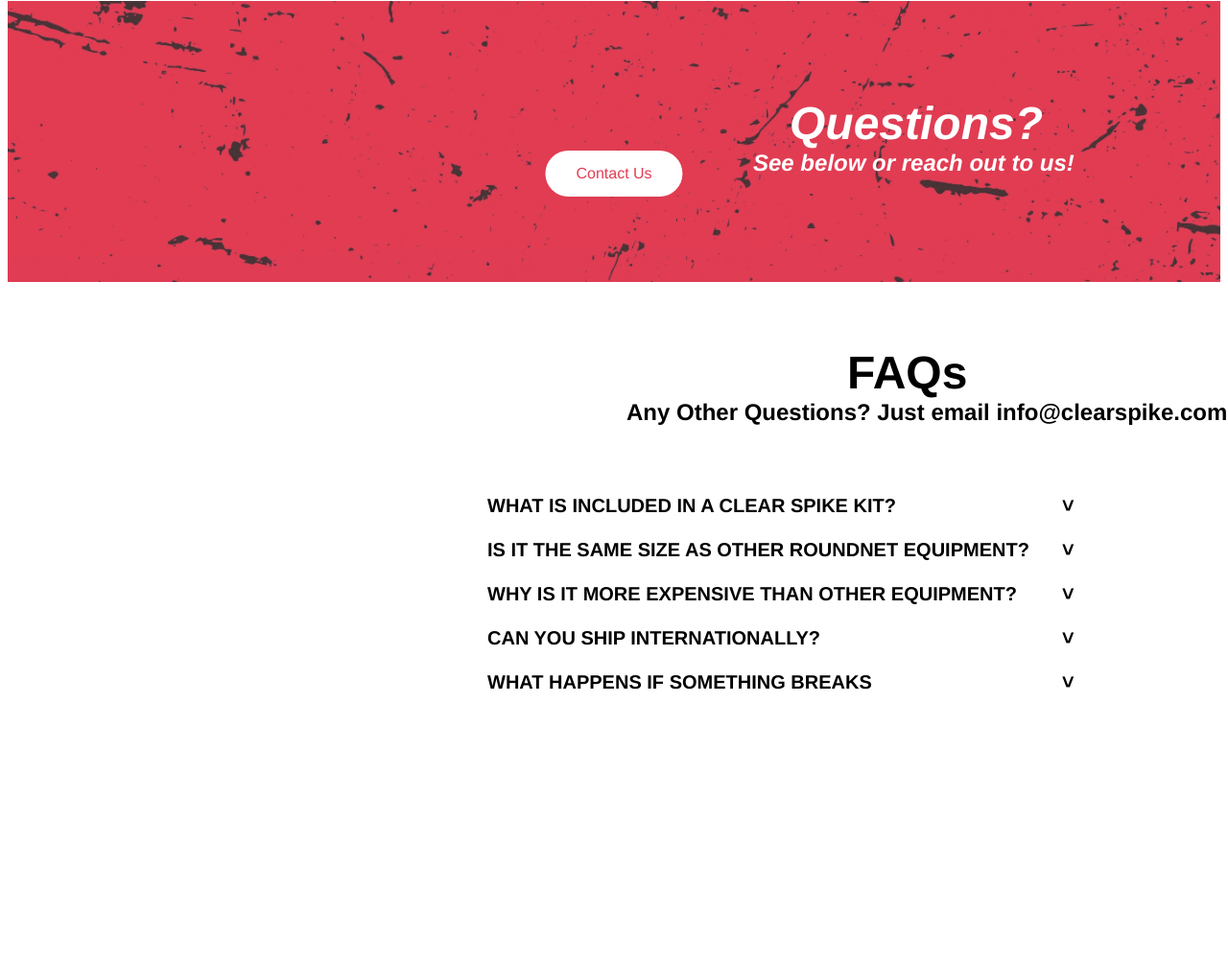
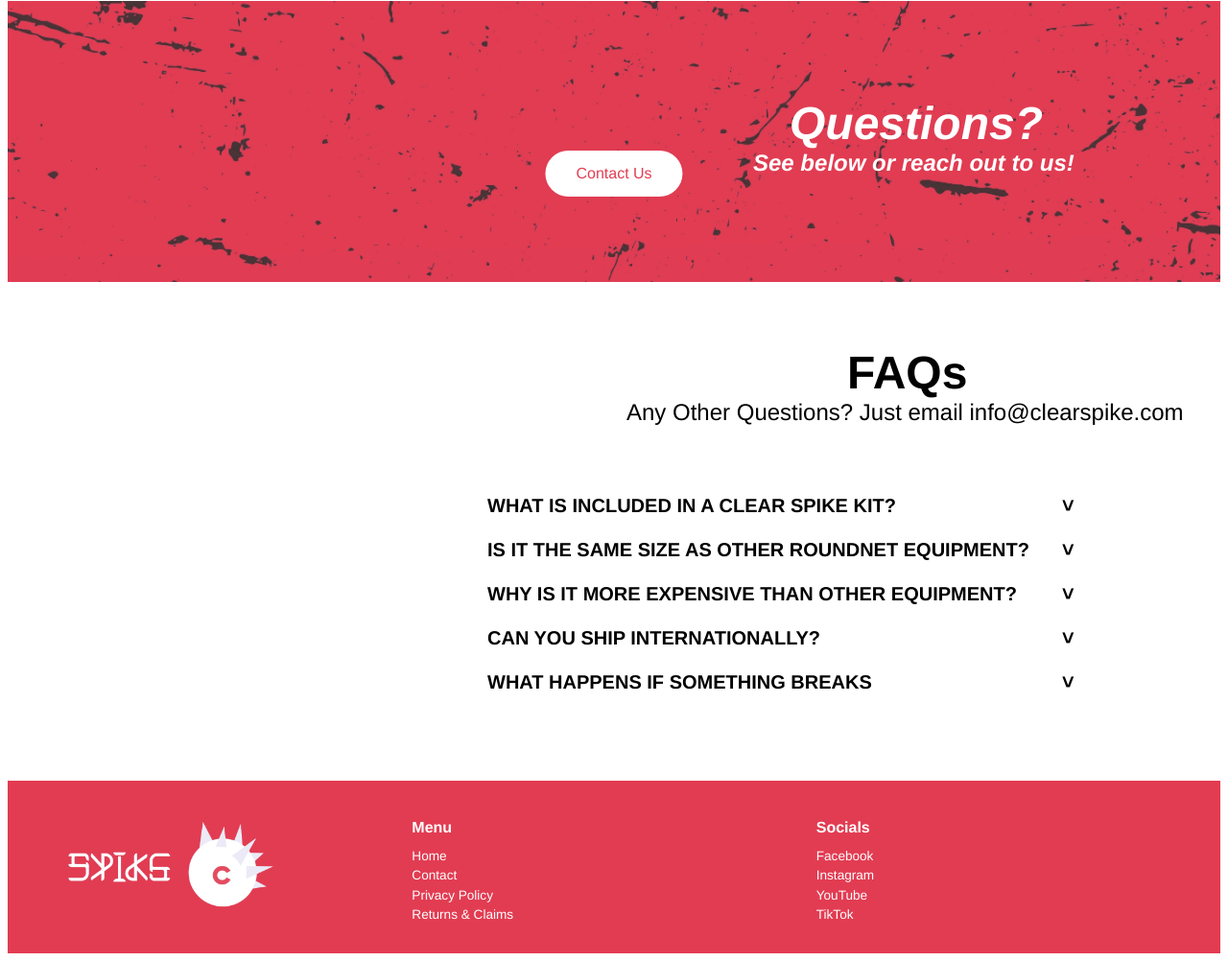
Before and after one commit to jacpul/ClearSpike, a plain HTML site: page index.html in a window 1280 px wide. Shown: the part 1554-2556 px from the top of the page at 96% size. Before the commit the page ends 2338 px from the top, so only its background shows below. Drawn offline with Linux system fonts and the light colour scheme.

Commit message:
added footer, fixed some overflow, added inver logo, linked socials and added menu in footer

```diff
--- a/index.html
+++ b/index.html
@@ -137,5 +137,34 @@
         </ul>
     </header>
 
+    <footer class="footer">
+        <div class="row">
+            <div class="footer-col1">
+                <ul>
+                    <img src="images/wordandlogo inverse.png" alt="Clear Spike Logo" style="width: auto; height: 100px;">
+                </ul>
+            </div>
+            <div class="footer-col2">
+                <h4>Menu</h4>
+                <ul>
+                    <li><a href="index.html">Home</a></li>
+                    <li><a href="contact.html">Contact</a></li>
+                    <li><a href="privacy.html">Privacy Policy</a></li>
+                    <li><a href="returns.html">Returns & Claims</a></li>
+                </ul>
+            </div>
+            <div class="footer-col3">
+                <h4>Socials</h4>
+                <ul>
+                    <li><a href="https://www.facebook.com/premier.spike" target="_blank">Facebook</a></li>
+                    <li><a href="https://www.instagram.com/premier.spike/" target="_blank">Instagram</a></li>
+                    <li><a href="https://www.youtube.com/@PremierSpike" target="_blank">YouTube</a></li>
+                    <li><a href="https://www.tiktok.com/@premier.spike" target="_blank">TikTok</a></li>
+                </ul>
+            </div>
+        </div>
+        <div class="sub-footer"></div>
+    </footer>
+
 </body>
 </html>
--- a/styles.css
+++ b/styles.css
@@ -340,6 +340,7 @@
     left: -230px;
     color: black;
     text-align: left;
+    font-weight: normal;
 }
 #accordian{
     position: relative;
@@ -401,3 +402,36 @@
     max-height: 500px;
     transition: max-height 1s;
 }
+
+.row {
+    margin-top: 50px;
+    display: flex;
+    justify-content: space-between;
+    background-color: #e23c52;
+    color: white;
+    height: 180px;
+}
+.footer-col1{
+    margin-top: 25px;
+    flex-basis: 33.33%;
+}
+.footer-col2, .footer-col3 {
+    margin-top: 18px;
+    flex-basis: 33.33%;
+    font-weight: bold;
+    font-family: 'Franklin Gothic Medium', 'Arial Narrow', Arial, sans-serif;
+}
+.footer-col2 ul, .footer-col3 ul {
+    line-height: 1.5; /* adjust as needed */
+    list-style-type: none;
+    font-size: 85%;
+    padding: 0;
+    margin: 0;
+    margin-top: -10px;
+    font-weight: normal;
+    font-family: 'Franklin Gothic Medium', 'Arial Narrow', Arial, sans-serif;
+}
+a {
+    text-decoration: none;
+    color: inherit;
+}
```
Also changed, not shown: images/wordandlogo inverse.png (added).
